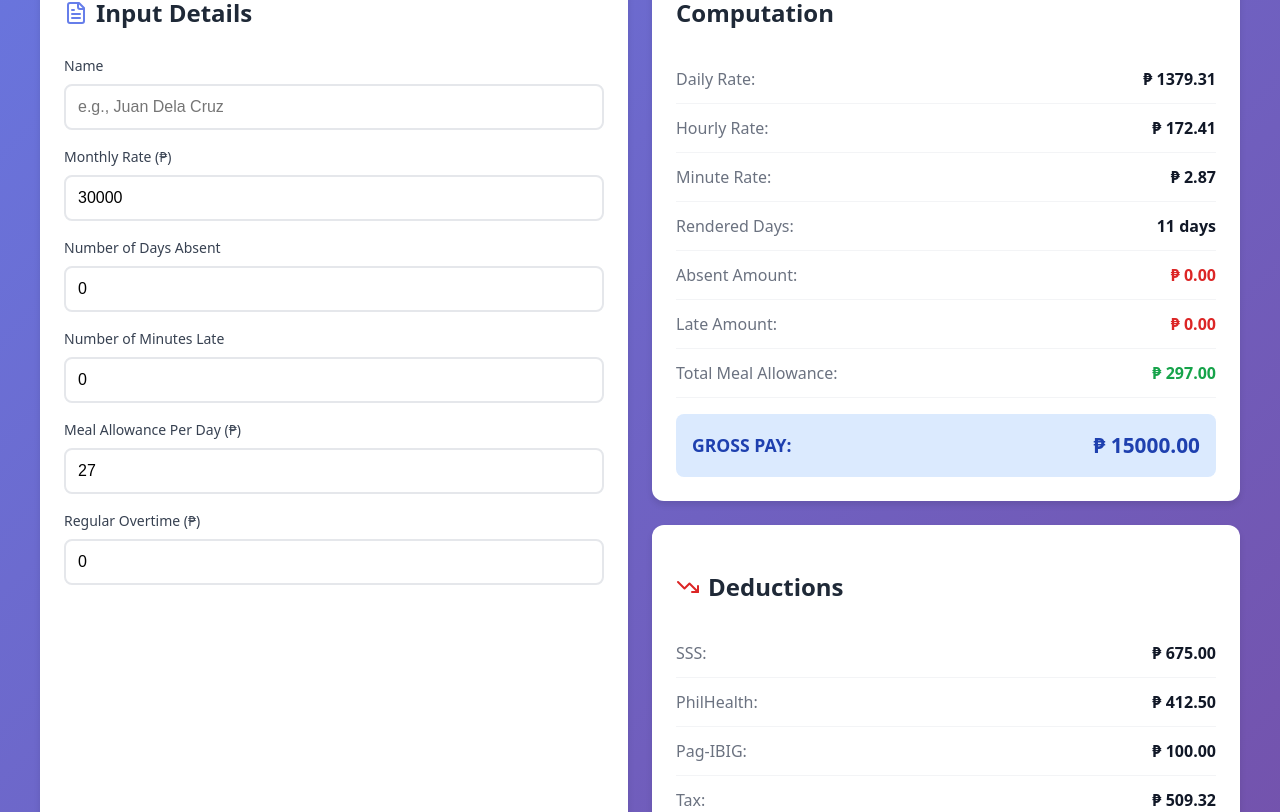
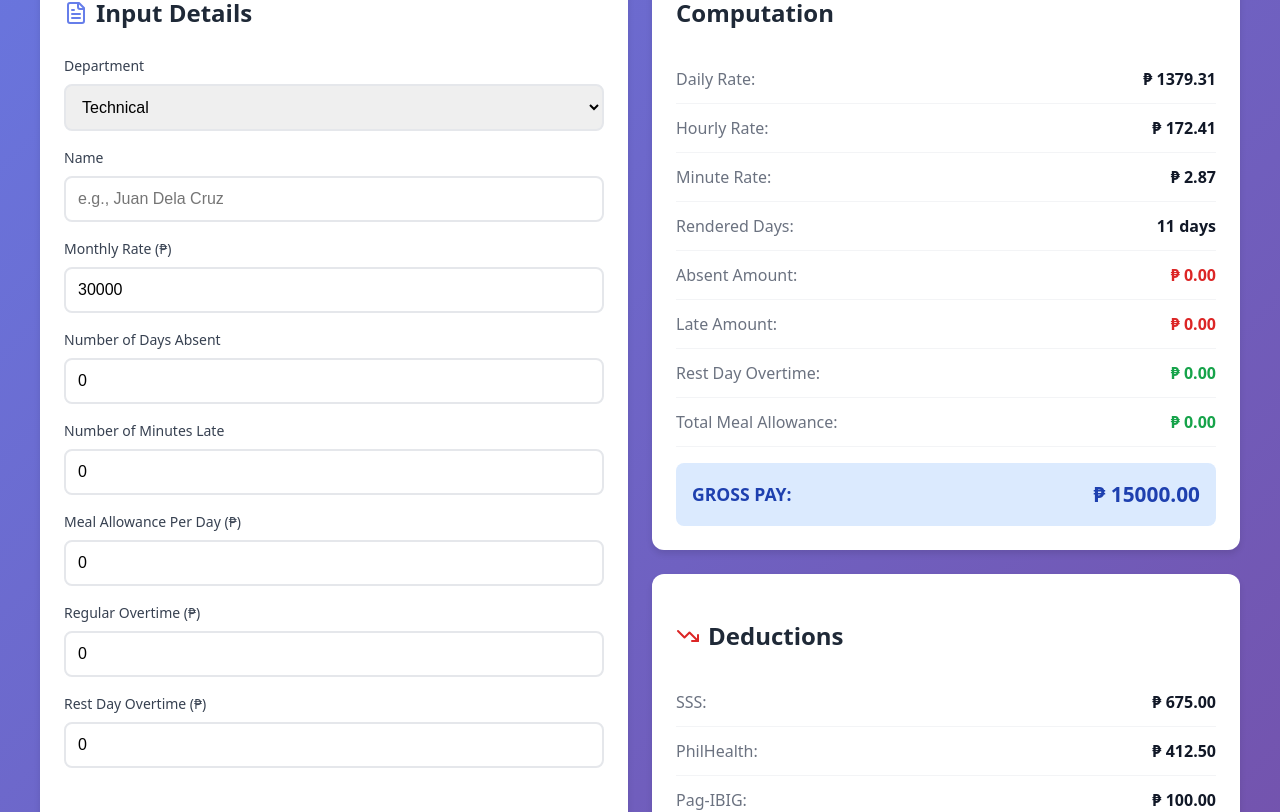
Before and after one commit to LucieSSI/PRC, a React (Vite) app in the folder prc/: page / in a window 1280 px wide. Shown: the part 610-1422 px from the top of the page. Built offline with nearby package versions, Linux system fonts and the light colour scheme.

Commit message:
Version 1.1 > Implemented Non-Zero and Non-Negative Errors > Added Department Dropdown > Added New Inputs to Google Sheets

```diff
--- a/prc/src/App.jsx
+++ b/prc/src/App.jsx
@@ -4,13 +4,30 @@ import { Calculator, TrendingDown, FileText } from 'lucide-react';
 export default function TaxCalculator() {
     const [name, setName] = useState('');
     const [monthlyRate, setMonthlyRate] = useState('30000');
+    const [department, setDepartment] = useState('Technical');
     const [daysAbsent, setDaysAbsent] = useState('0');
     const [minutesLate, setMinutesLate] = useState('0');
-    const [mealAllowance, setMealAllowance] = useState('27');
+    const [mealAllowance, setMealAllowance] = useState('0');
     const [regularOT, setRegularOT] = useState('0');
+    const [restDayOT, setRestDayOT] = useState('0');
     const [results, setResults] = useState(null);
     const [submitting, setSubmitting] = useState(false);
     const [submitMessage, setSubmitMessage] = useState('');
+    const handleChangeNonNegative = (setValue, integer = false) => (e) => {
+        const raw = e.target.value;
+        if (raw === '') {
+            setValue('');
+            return;
+        }
+        let num = integer ? parseInt(raw) : parseFloat(raw);
+        if (Number.isNaN(num) || num < 0) {
+            num = 0;
+        }
+        if (integer) {
+            num = Math.floor(num);
+        }
+        setValue(String(num));
+    };
 
     const calculateSSS = (grossPay) => {
         const sssTable = [
@@ -95,6 +112,7 @@ export default function TaxCalculator() {
         const late = parseInt(minutesLate) || 0;
         const meal = parseFloat(mealAllowance) || 0;
         const ot = parseFloat(regularOT) || 0;
+        const restOt = parseFloat(restDayOT) || 0;
 
         // Calculate rates - using semi-monthly (24 pay periods per year)
         const dailyRate = (monthly * 12) / 261; // 261 working days per year
@@ -104,7 +122,7 @@ export default function TaxCalculator() {
         const absentAmount = dailyRate * absent;
         const lateAmount = minuteRate * late;
         const totalMealAllowance = renderedDays * meal;
-        const grossPay = (monthly / 2) + ot - absentAmount - lateAmount;
+        const grossPay = (monthly / 2) + ot + restOt - absentAmount - lateAmount;
         const sss = calculateSSS(grossPay);
         const philhealth = calculatePhilHealth(monthly);
         const pagibig = calculatePagIbig();
@@ -132,9 +150,11 @@ export default function TaxCalculator() {
             shuttleAllocation,
             totalDeductions,
             netPay,
-            compensationLevel
+            compensationLevel,
+            restDayOT: restOt,
+            department
         });
-    }, [monthlyRate, daysAbsent, minutesLate, mealAllowance, regularOT]);
+    }, [monthlyRate, daysAbsent, minutesLate, mealAllowance, regularOT, restDayOT]);
 
     useEffect(() => {
         calculate();
@@ -153,6 +173,7 @@ export default function TaxCalculator() {
             const payload = {
                 timestamp: new Date().toISOString(),
                 name,
+                department,
                 monthlyRate: results.monthlyRate,
                 dailyRate: results.dailyRate,
                 hourlyRate: results.hourlyRate,
@@ -170,6 +191,8 @@ export default function TaxCalculator() {
                 totalDeductions: results.totalDeductions,
                 netPay: results.netPay,
                 compensationLevel: results.compensationLevel,
+                regularOT: parseFloat(regularOT) || 0,
+                restDayOT: parseFloat(restDayOT) || 0,
             };
             // Abort after 12s to avoid hanging UI
             const controller = new AbortController();
@@ -356,6 +379,19 @@ export default function TaxCalculator() {
                         </h2>
 
                         <div style={styles.inputGroup}>
+                            <label style={styles.label}>Department</label>
+                            <select
+                                value={department}
+                                onChange={(e) => setDepartment(e.target.value)}
+                                style={{ ...styles.input, appearance: 'auto' }}
+                            >
+                                <option value="Technical">Technical</option>
+                                <option value="Support">Support</option>
+                                <option value="Production">Production</option>
+                            </select>
+                        </div>
+
+                        <div style={styles.inputGroup}>
                             <label style={styles.label}>Name</label>
                             <input
                                 type="text"
@@ -370,8 +406,10 @@ export default function TaxCalculator() {
                             <label style={styles.label}>Monthly Rate (₱)</label>
                             <input
                                 type="number"
+                                min="0"
+                                step="0.01"
                                 value={monthlyRate}
-                                onChange={(e) => setMonthlyRate(e.target.value)}
+                                onChange={handleChangeNonNegative(setMonthlyRate, false)}
                                 style={styles.input}
                                 placeholder="30000"
                             />
@@ -381,8 +419,10 @@ export default function TaxCalculator() {
                             <label style={styles.label}>Number of Days Absent</label>
                             <input
                                 type="number"
+                                min="0"
+                                step="1"
                                 value={daysAbsent}
-                                onChange={(e) => setDaysAbsent(e.target.value)}
+                                onChange={handleChangeNonNegative(setDaysAbsent, true)}
                                 style={styles.input}
                                 placeholder="0"
                             />
@@ -392,8 +432,10 @@ export default function TaxCalculator() {
                             <label style={styles.label}>Number of Minutes Late</label>
                             <input
                                 type="number"
+                                min="0"
+                                step="1"
                                 value={minutesLate}
-                                onChange={(e) => setMinutesLate(e.target.value)}
+                                onChange={handleChangeNonNegative(setMinutesLate, true)}
                                 style={styles.input}
                                 placeholder="0"
                             />
@@ -403,10 +445,12 @@ export default function TaxCalculator() {
                             <label style={styles.label}>Meal Allowance Per Day (₱)</label>
                             <input
                                 type="number"
+                                min="0"
+                                step="0.01"
                                 value={mealAllowance}
-                                onChange={(e) => setMealAllowance(e.target.value)}
+                                onChange={handleChangeNonNegative(setMealAllowance, false)}
                                 style={styles.input}
-                                placeholder="27"
+                                placeholder="0"
                             />
                         </div>
 
@@ -414,8 +458,23 @@ export default function TaxCalculator() {
                             <label style={styles.label}>Regular Overtime (₱)</label>
                             <input
                                 type="number"
+                                min="0"
+                                step="0.01"
                                 value={regularOT}
-                                onChange={(e) => setRegularOT(e.target.value)}
+                                onChange={handleChangeNonNegative(setRegularOT, false)}
+                                style={styles.input}
+                                placeholder="0"
+                            />
+                        </div>
+
+                        <div style={styles.inputGroup}>
+                            <label style={styles.label}>Rest Day Overtime (₱)</label>
+                            <input
+                                type="number"
+                                min="0"
+                                step="0.01"
+                                value={restDayOT}
+                                onChange={handleChangeNonNegative(setRestDayOT, false)}
                                 style={styles.input}
                                 placeholder="0"
                             />
@@ -450,6 +509,10 @@ export default function TaxCalculator() {
                                 <div style={styles.row}>
                                     <span style={styles.rowLabel}>Late Amount:</span>
                                     <span style={{...styles.rowValue, color: '#dc2626'}}>₱ {results.lateAmount.toFixed(2)}</span>
+                                </div>
+                                <div style={styles.row}>
+                                    <span style={styles.rowLabel}>Rest Day Overtime:</span>
+                                    <span style={{...styles.rowValue, color: '#16a34a'}}>₱ {results.restDayOT.toFixed(2)}</span>
                                 </div>
                                 <div style={styles.row}>
                                     <span style={styles.rowLabel}>Total Meal Allowance:</span>
```
